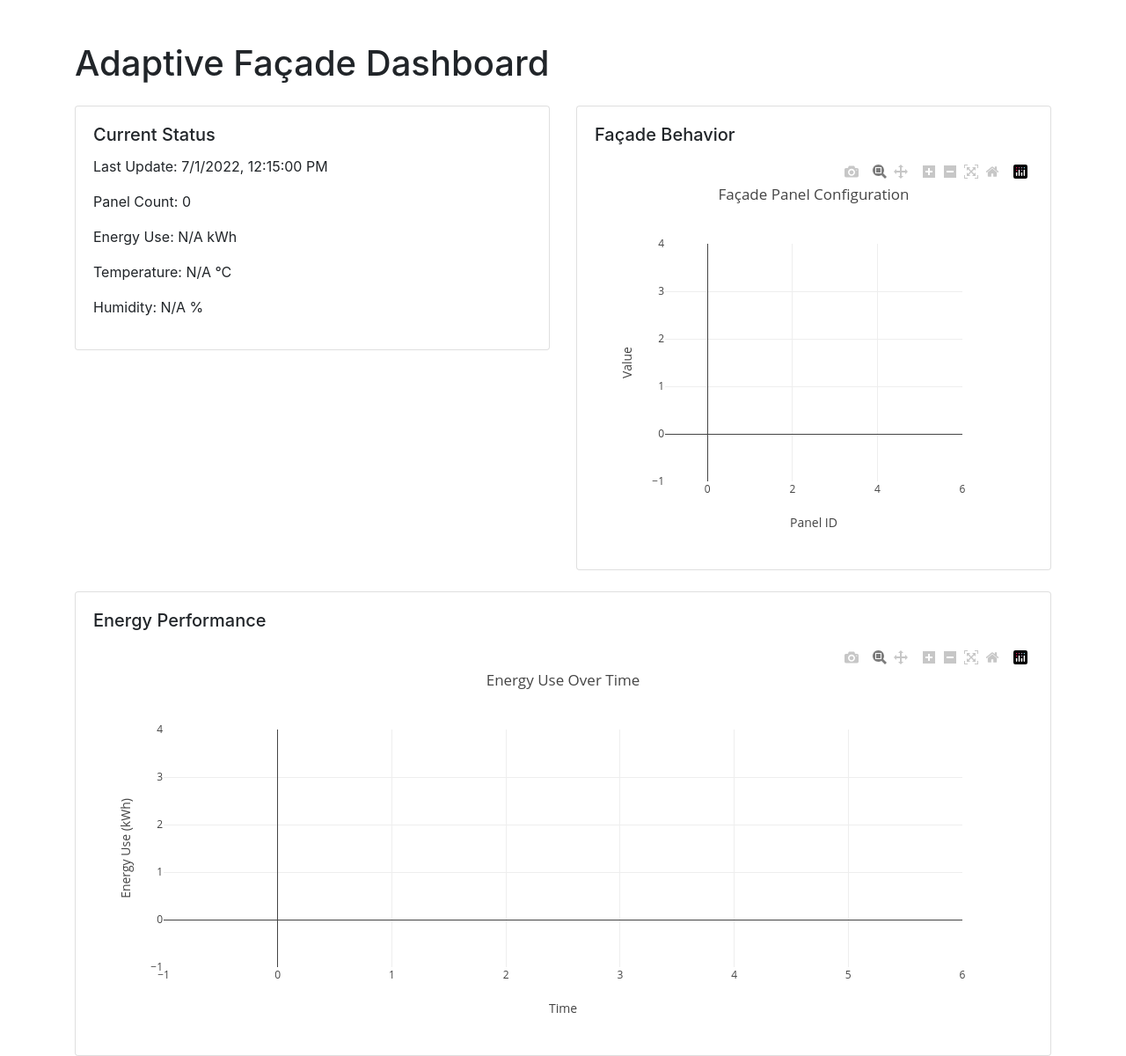
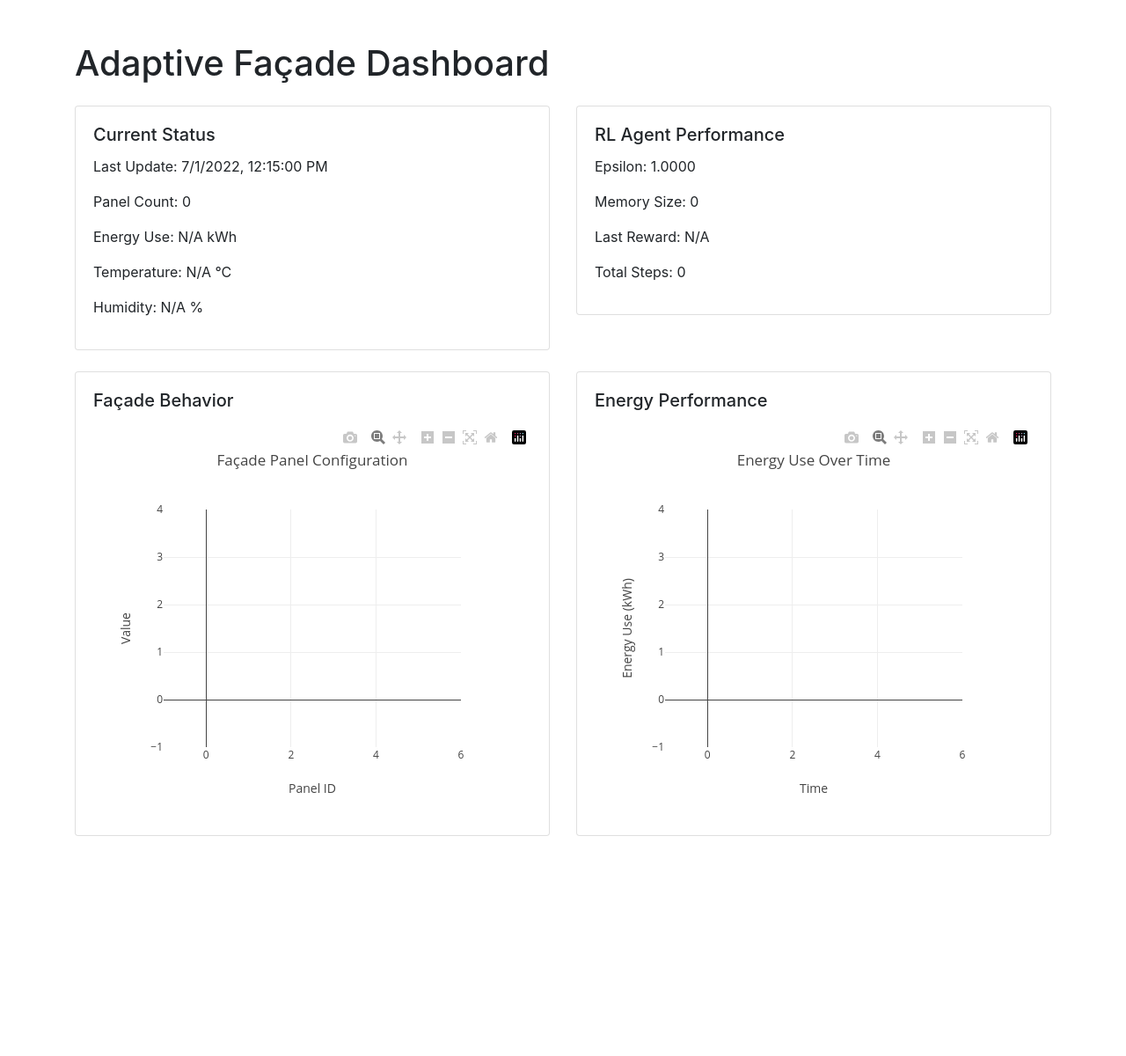
Before and after one commit to AyushKarupakula/FacadeAI, a Flask app: page / in a window 1280 px wide. Shown: the whole page at 88% size. After the commit the page ends 950 px from the top, so only its background shows below. Run offline with Flask 2, Linux system fonts and the light colour scheme; data that the repository does not hold is empty; parts of the project's set-up code (start-up, migrations or seed data) failed here and were passed over; some libraries are stand-ins or nearby versions.

Commit message:
refactor: Updated binary files and added new API endpoint for performance metrics.

```diff
--- a/app.py
+++ b/app.py
@@ -34,5 +34,14 @@ def get_current_status():
         'humidity': controller.energy_data[-1]['humidity'] if controller.energy_data else None,
     })
 
+@app.route('/api/rl_performance')
+def get_rl_performance():
+    return jsonify({
+        'epsilon': controller.agent.epsilon,
+        'memory_size': len(controller.agent.memory),
+        'last_reward': controller.env.current_energy_use,
+        'total_steps': controller.env.step_count
+    })
+
 if __name__ == '__main__':
     app.run(debug=True)
--- a/templates/index.html
+++ b/templates/index.html
@@ -27,14 +27,25 @@
             <div class="col-md-6">
                 <div class="card">
                     <div class="card-body">
+                        <h5 class="card-title">RL Agent Performance</h5>
+                        <p>Epsilon: <span id="epsilon"></span></p>
+                        <p>Memory Size: <span id="memory-size"></span></p>
+                        <p>Last Reward: <span id="last-reward"></span></p>
+                        <p>Total Steps: <span id="total-steps"></span></p>
+                    </div>
+                </div>
+            </div>
+        </div>
+        <div class="row mt-4">
+            <div class="col-md-6">
+                <div class="card">
+                    <div class="card-body">
                         <h5 class="card-title">Façade Behavior</h5>
                         <div id="facade-plot"></div>
                     </div>
                 </div>
             </div>
-        </div>
-        <div class="row mt-4">
-            <div class="col-md-12">
+            <div class="col-md-6">
                 <div class="card">
                     <div class="card-body">
                         <h5 class="card-title">Energy Performance</h5>
@@ -53,6 +64,15 @@
                 $('#energy-use').text(data.energy_use ? data.energy_use.toFixed(2) : 'N/A');
                 $('#temperature').text(data.temperature ? data.temperature.toFixed(1) : 'N/A');
                 $('#humidity').text(data.humidity ? data.humidity.toFixed(1) : 'N/A');
+            });
+        }
+
+        function updateRLPerformance() {
+            $.getJSON('/api/rl_performance', function(data) {
+                $('#epsilon').text(data.epsilon.toFixed(4));
+                $('#memory-size').text(data.memory_size);
+                $('#last-reward').text(data.last_reward ? data.last_reward.toFixed(2) : 'N/A');
+                $('#total-steps').text(data.total_steps);
             });
         }
 
@@ -99,12 +119,14 @@
         // Update data every 5 seconds
         setInterval(function() {
             updateStatus();
+            updateRLPerformance();
             updateFacadePlot();
             updateEnergyPlot();
         }, 5000);
 
         // Initial update
         updateStatus();
+        updateRLPerformance();
         updateFacadePlot();
         updateEnergyPlot();
     </script>
```
Also changed, not shown: 1 other file.
